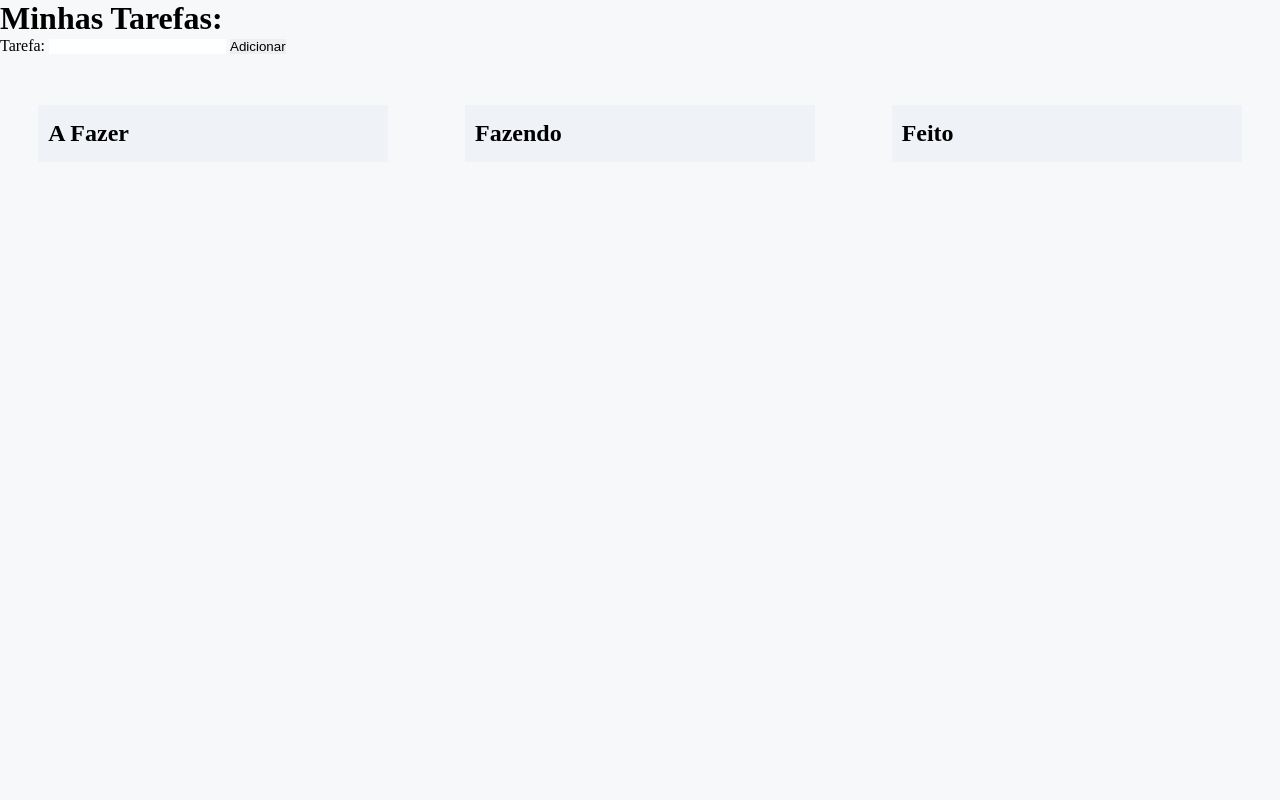
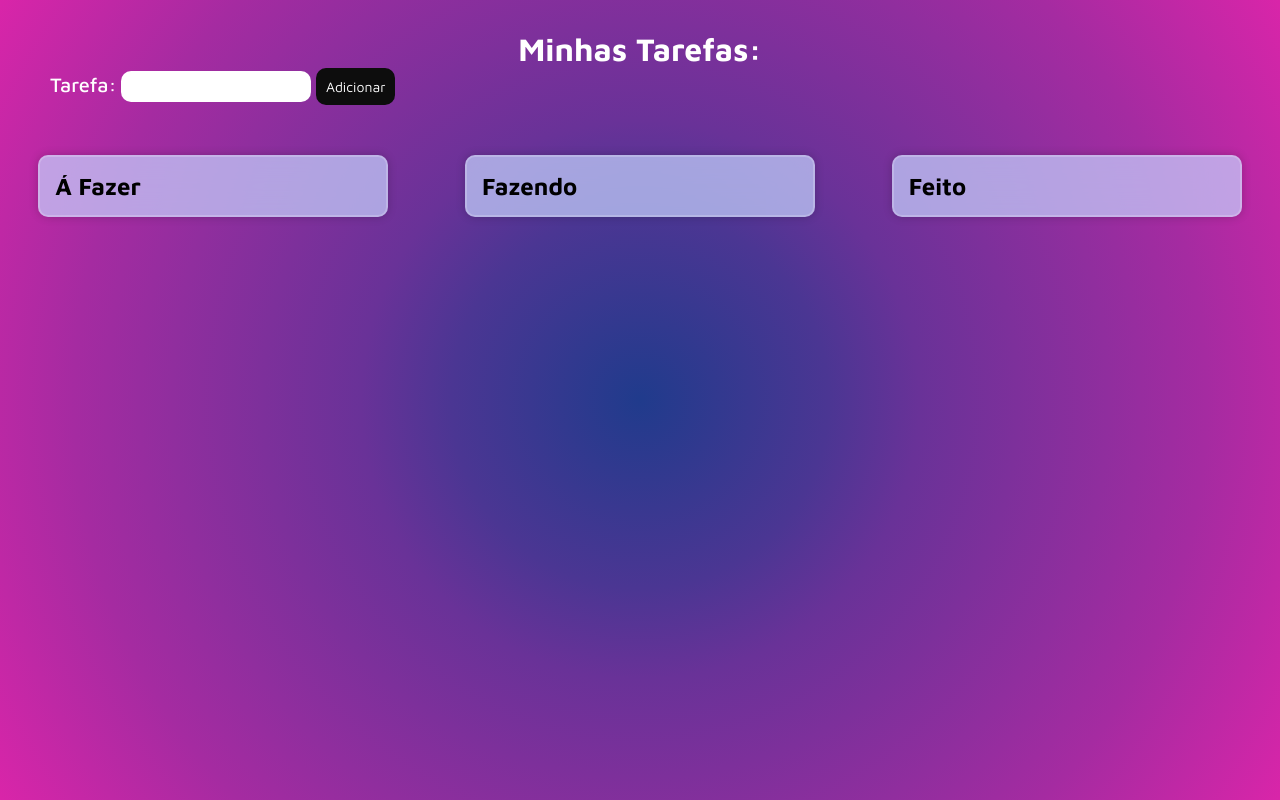
Before and after one commit to lecsboxok/DRAG, a plain HTML site: page trello/index.html in a window 1280 px wide. Drawn offline with Linux system fonts and the light colour scheme.

Commit message:
estilizei o trello

```diff
--- a/trello/index.html
+++ b/trello/index.html
@@ -17,7 +17,7 @@
 
     <div class="container">
         <div class="coluna" id="a-fazer">
-            <h2>A Fazer</h2>
+            <h2>Á Fazer</h2>
             <ul class="tarefas" id="tarefas-a-fazer"></ul>
         </div>
         <div class="coluna" id="fazendo">
--- a/trello/style.css
+++ b/trello/style.css
@@ -5,12 +5,29 @@
     box-sizing: border-box;
 }
 
+@font-face {
+    font-family: 'Maven';
+    src: url(font/MavenPro-VariableFont_wght.ttf);
+}
+
 body {
-    background-color: #F7F8FA;
+    background: rgb(32,59,140);
+    background: radial-gradient(circle, rgba(32,59,140,1) 0%, rgba(75,54,147,1) 25%, rgba(105,50,152,1) 37%, rgba(125,48,155,1) 50%, rgba(144,46,158,1) 62%, rgba(165,43,161,1) 75%, rgba(217,37,169,1) 100%);
+    background-size: cover;
+    background-repeat: no-repeat;
+    background-attachment: fixed;
+    font-family: 'Maven', sans-serif;
+}
+
+h1 {
+    text-align: center;
+    margin-top: 30px;
+    color: #fff;
 }
 
 li {
     list-style: none;
+    font: 400 20px 'Maven', sans-serif;
 }
 
 .container {
@@ -19,15 +36,45 @@ li {
     margin-top: 50px;
 }
 
+label {
+    font: 500 20px 'Maven', sans-serif;
+    color: #fff;
+}
+
+input {
+    padding: 7px;
+    border-radius: 10px;
+    font: 400 15px 'Maven', sans-serif;
+}
+
+button {
+    padding: 10px;
+    border-radius: 10px;
+    background-color: #0D0D0D;
+    color: #fff;
+    font: 400 14px 'Maven', sans-serif;
+}
+
 .coluna {
-    background-color: #EFF2F7;
+    background: rgba(199, 213, 255, 0.7);
+    border: 2px solid rgba(255, 255, 255, .2);
+    fill: rgba(255, 255, 255, 0.25);
+    backdrop-filter: blur(20px);
+    box-shadow: 0 0 10px rgba(0, 0, 0, .2);
+    padding: 60px 55px;
+    border-radius: 10px;
     width: 350px;
-    padding: 15px 10px;
+    padding: 15px 15px;
+    border-radius: 10px;
 }
 
 .tarefa {
-    background-color: #fff;
-    margin: 5px;
-    padding: 10px 7px;
+    background-color: #f9f9f9;
+    margin: 5px 0;
+    padding: 10px 15px;
     border-radius: 10px;
 }
+
+#adicionar-tarefa {
+    margin: 0 50px;
+}
```
Also changed, not shown: trello/font/MavenPro-VariableFont_wght.ttf (added), trello/font/OFL.txt (added), trello/font/README.txt (added), trello/font/static/MavenPro-Black.ttf (added), trello/font/static/MavenPro-Bold.ttf (added), trello/font/static/MavenPro-ExtraBold.ttf (added), trello/font/static/MavenPro-Medium.ttf (added), trello/font/static/MavenPro-Regular.ttf (added), trello/font/static/MavenPro-SemiBold.ttf (added).
